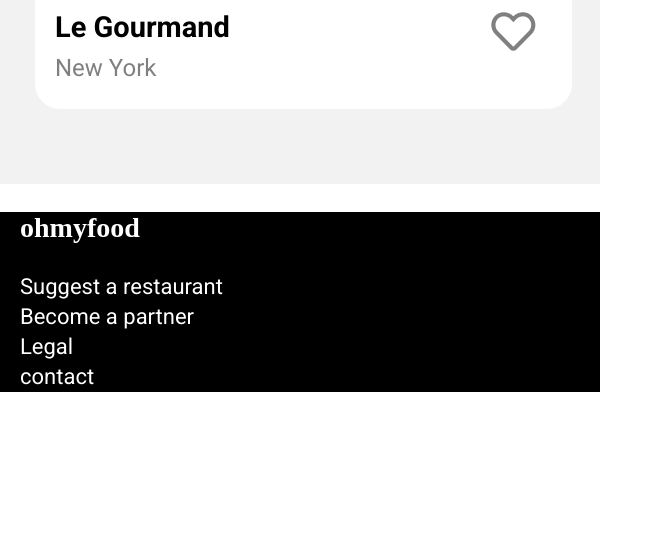
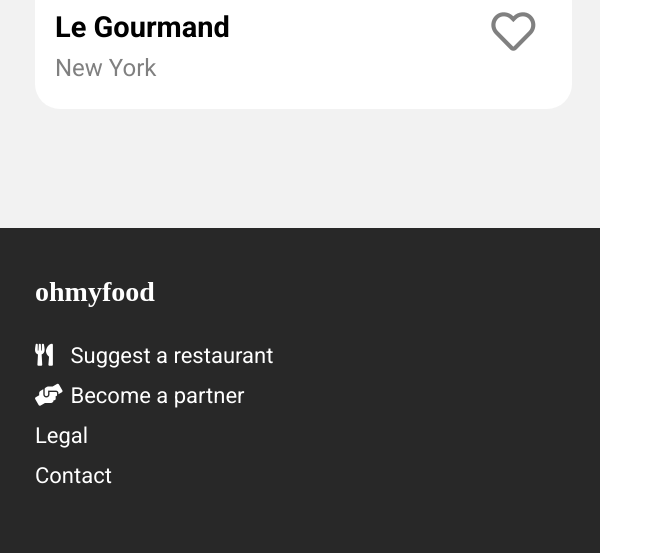
Before and after one commit to EP3mike/P3-Ohmyfood, a plain HTML site: page p3-wip/index.html in a window 1280 px wide. Shown: the part 3065-3618 px from the top of the page, without its empty margins (0-663 px from the left). Before the commit the page ends 3479 px from the top, so only its background shows below. Drawn offline with Linux system fonts and the light colour scheme; a web font is replaced by a local one.

Commit message:
most of hompage design finished, needs animations

```diff
--- a/p3-wip/css/style.scss
+++ b/p3-wip/css/style.scss
@@ -159,6 +159,7 @@ $title-font: "Shrikhand";
     text-align: left;
     padding-left: 25px;
     padding-top: 30px;
+    padding-bottom: 145px;
 }
 
 .restaurants__grid {
@@ -229,21 +230,24 @@ $title-font: "Shrikhand";
 }
 
 
-
-
 .footer__container {
     width: 100%;
-    height: auto;
-    padding-left: 20px;
-    background-color: black;
+    height: 325px;
+    padding-left: 35px;
+    background-color:  #282828;
     color: white;
-    margin-top: 0px;
+    margin-top: -26px;
+    padding-top: 20px;
     & ul {
         width: 100%;
         font-family: $text-font;
         font-size: 22px;
         list-style: none;
-        line-height: 30px;
+        line-height: 40px;
+    }
+    & i{
+        width: 30px;
+        height: 30px;
     }
 }
 
--- a/p3-wip/index.html
+++ b/p3-wip/index.html
@@ -136,10 +136,10 @@
         <div class="footer__container">
             <p id="footer__logo"><strong>ohmyfood</strong></p>
             <ul>
-                <li>Suggest a restaurant</li>
-                <li>Become a partner</li>
+                <li><i class="fas fa-utensils"></i> Suggest a restaurant</li>
+                <li><i class="fas fa-hands-helping"></i> Become a partner</li>
                 <li>Legal</li>
-                <li>contact</li>
+                <li>Contact</li>
             </ul>
         </div>
 
```
Also changed, not shown: p3-wip/css/style.css, p3-wip/css/style.min.css.
